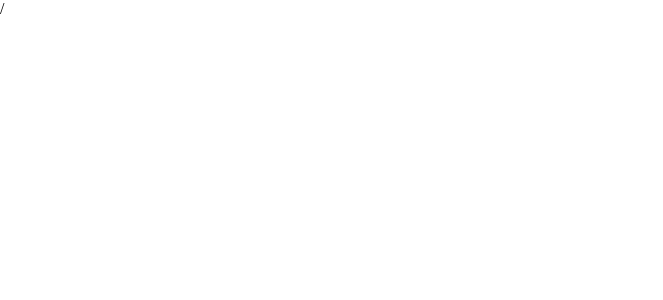
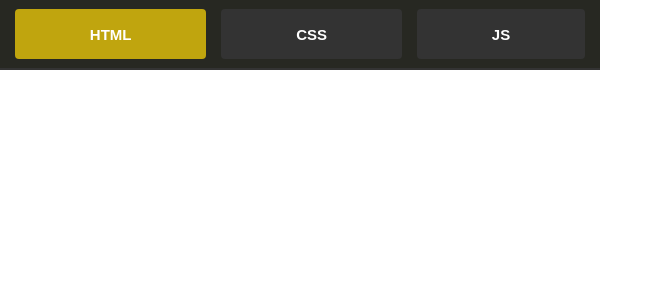
Before and after one commit to ellepheria/code-editor-react, a React (Vite) app: page / in a window 1280 px wide. Shown: the top 300 px of the page, without its empty margins (0-663 px from the left). Built offline with nearby package versions, Linux system fonts and the light colour scheme.

Commit message:
add codebar header

```diff
--- a/src/App.tsx
+++ b/src/App.tsx
@@ -1,8 +1,11 @@
+import { EditorProvider } from './context/context.tsx';
+import CodeBar from './components/CodeBar/CodeBar.tsx';
+
 function App() {
     return (
-        <div className="App">
-            /
-        </div>
+        <EditorProvider>
+            <CodeBar />
+        </EditorProvider>
     );
 }
 
--- /dev/null
+++ b/src/components/CodeBar/CodeBar.module.scss
@@ -0,0 +1,36 @@
+.codebar {
+    width: 600px;
+    background: #272822;
+    position: relative;
+}
+
+.tab {
+    display: flex;
+    align-items: center;
+    justify-content: center;
+    height: 70px;
+    padding: 0 15px;
+    gap: 15px;
+    border-bottom: 2px solid #333;
+}
+
+.item {
+    display: flex;
+    height: 50px;
+    flex: 1 1 auto;
+    align-items: center;
+    justify-content: center;
+    border-radius: 4px;
+    background: #333;
+    color: white;
+    cursor: pointer;
+    font-size: 15px;
+    font-weight: 600;
+    outline: none;
+    border: none;
+}
+
+.active {
+    background: #C0A50E;
+    color: white;
+}
--- /dev/null
+++ b/src/components/CodeBar/CodeBar.tsx
@@ -0,0 +1,41 @@
+import { useState } from 'react';
+import cls from './CodeBar.module.scss';
+
+interface CodeBarProps {
+    className?: string;
+}
+
+const CodeBar = ({ className }: CodeBarProps) => {
+    const [activeTab, setActiveTab] = useState('HTML');
+
+    return (
+        <div className={`${cls.codebar} ${className}`}>
+            <nav className={cls.tab}>
+                <button
+                    onClick={() => setActiveTab('HTML')}
+                    className={`${cls.item} ${activeTab === 'HTML' && cls.active}`}
+                    type="button"
+                >
+                    HTML
+                </button>
+                <button
+                    onClick={() => setActiveTab('CSS')}
+                    className={`${cls.item} ${activeTab === 'CSS' && cls.active}`}
+                    type="button"
+                >
+                    CSS
+                </button>
+                <button
+                    onClick={() => setActiveTab('JS')}
+                    className={`${cls.item} ${activeTab === 'JS' && cls.active}`}
+                    type="button"
+                >
+                    JS
+                </button>
+            </nav>
+
+        </div>
+    );
+};
+
+export default CodeBar;
```
